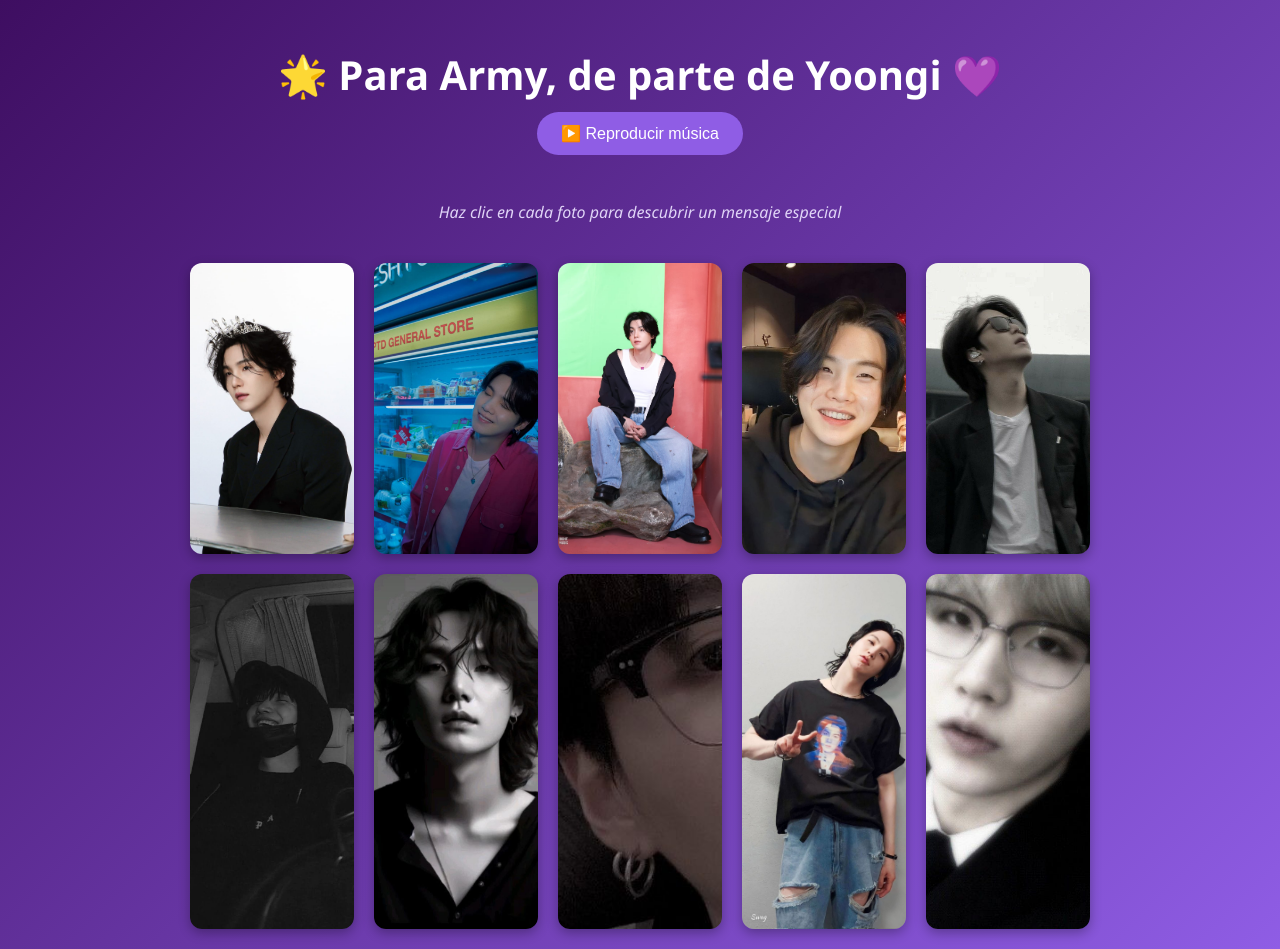
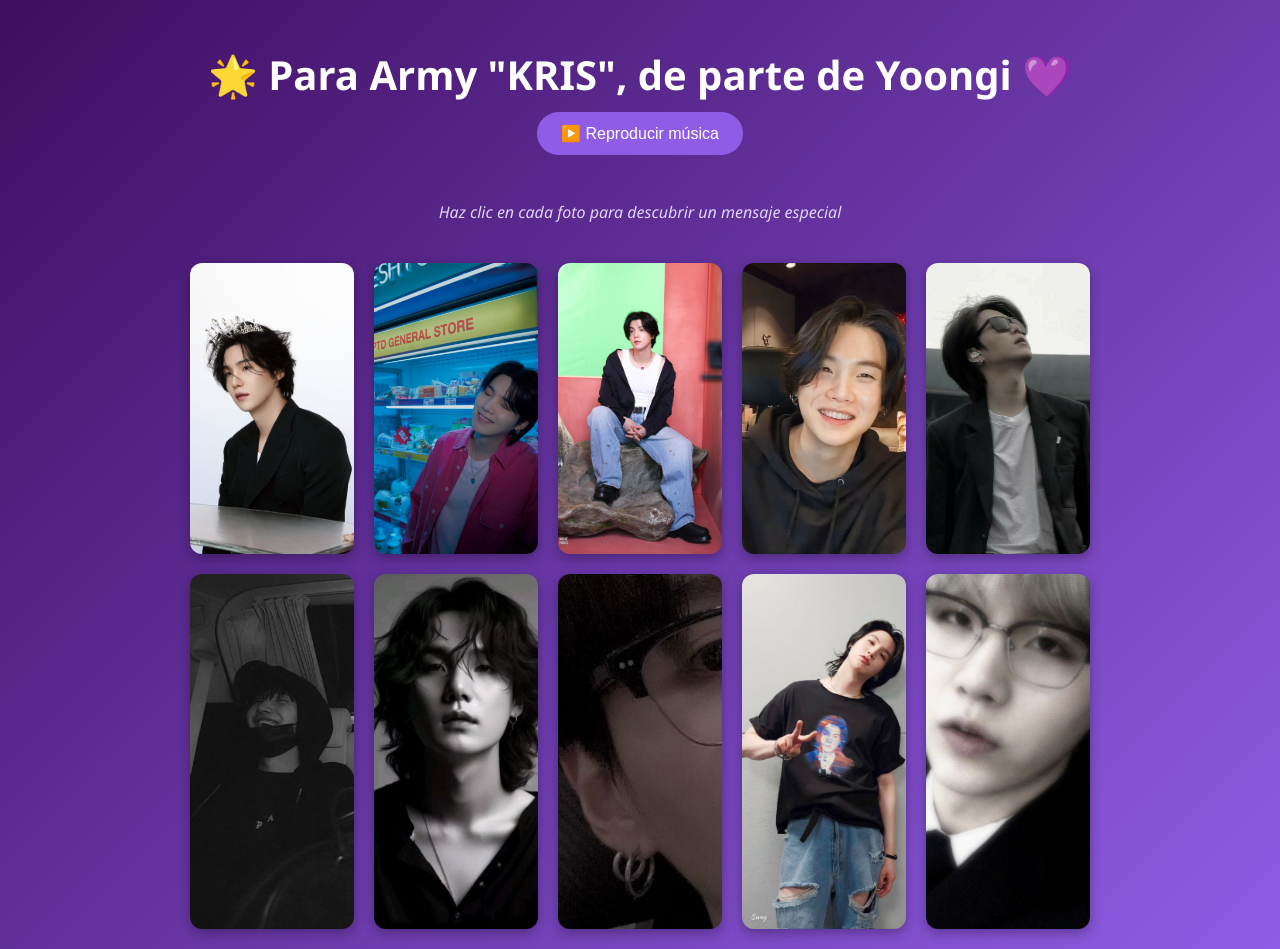
Before and after one commit to SHEY0711/Army, a plain HTML site: page index.html in a window 1280 px wide. Drawn offline with Linux system fonts and the light colour scheme.

Commit message:
Update index.html

```diff
--- a/index.html
+++ b/index.html
@@ -8,7 +8,7 @@
 </head>
 <body>
   <div class="container">
-    <h1>🌟 Para Army, de parte de Yoongi 💜</h1>
+    <h1>🌟 Para Army "KRIS", de parte de Yoongi 💜</h1>
      <button id="playMusic">▶️ Reproducir música</button>
     <audio id="bgMusic" src="So Far Away - Suga, Jungkook & Jin .mp3" loop></audio>
     <p class="subtitle">Haz clic en cada foto para descubrir un mensaje especial</p>
```
